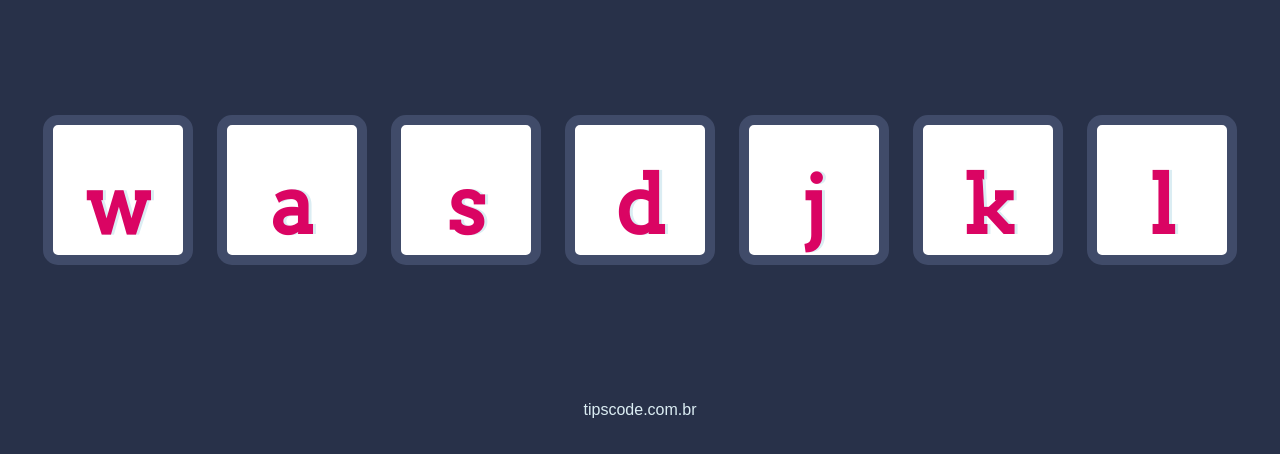
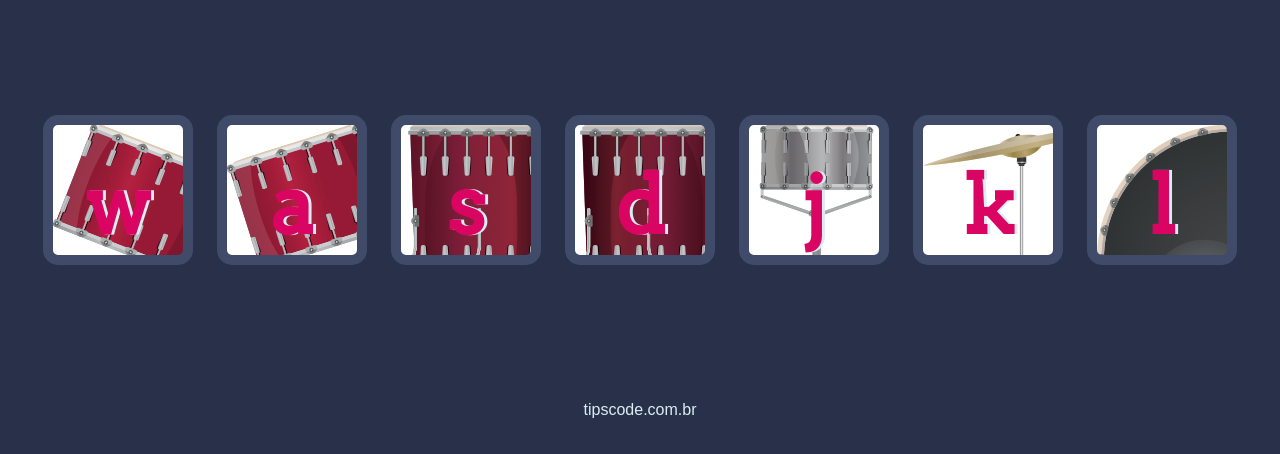
Before and after one commit to Regisrib/bateria-start, a plain HTML site: page index.html in a window 1280 px wide. Shown: the part 174-628 px from the top of the page. Drawn offline with Linux system fonts and the light colour scheme.

Commit message:
adicionando iamgens nos botoes  e cor

```diff
--- a/app.js
+++ b/app.js
@@ -1,9 +1,16 @@
 let numberOfDrumButtons = document.querySelectorAll('.drum').length
 
 for(let i = 0; i < numberOfDrumButtons; i++) {
-    document.querySelectorAll('button')[i].addEventListener('click', function() {
+    document.querySelectorAll('button')[i].addEventListener('click', function(){
 
-    alert('clicou')
+    this.style.color = 'pink'
+
 })
 
 }
+
+
+/*
+ let audio = new Audio('./sounds/tom-1.mp3');
+    audio.play();
+    */
--- a/index.html
+++ b/index.html
@@ -6,6 +6,7 @@
   <title>Bateria</title>
   <link rel="stylesheet" href="styles.css">
   <link href="https://fonts.googleapis.com/css?family=Arvo" rel="stylesheet">
+  <link rel="stylesheet" href="style.css">
 </head>
 
 <body>
--- /dev/null
+++ b/style.css
@@ -0,0 +1,27 @@
+.w {
+    background-image: url('./images/tom1.png');
+}
+
+.a {
+     background-image: url('./images/tom2.png');
+}
+
+.s {
+     background-image: url('./images/tom3.png');
+}
+
+.d {
+     background-image: url('./images/tom4.png');
+}
+
+.j {
+     background-image: url('./images/snare.png');
+}
+
+.k {
+     background-image: url('./images/crash.png');
+}
+
+.l {
+     background-image: url('./images/kick.png');
+}
```
